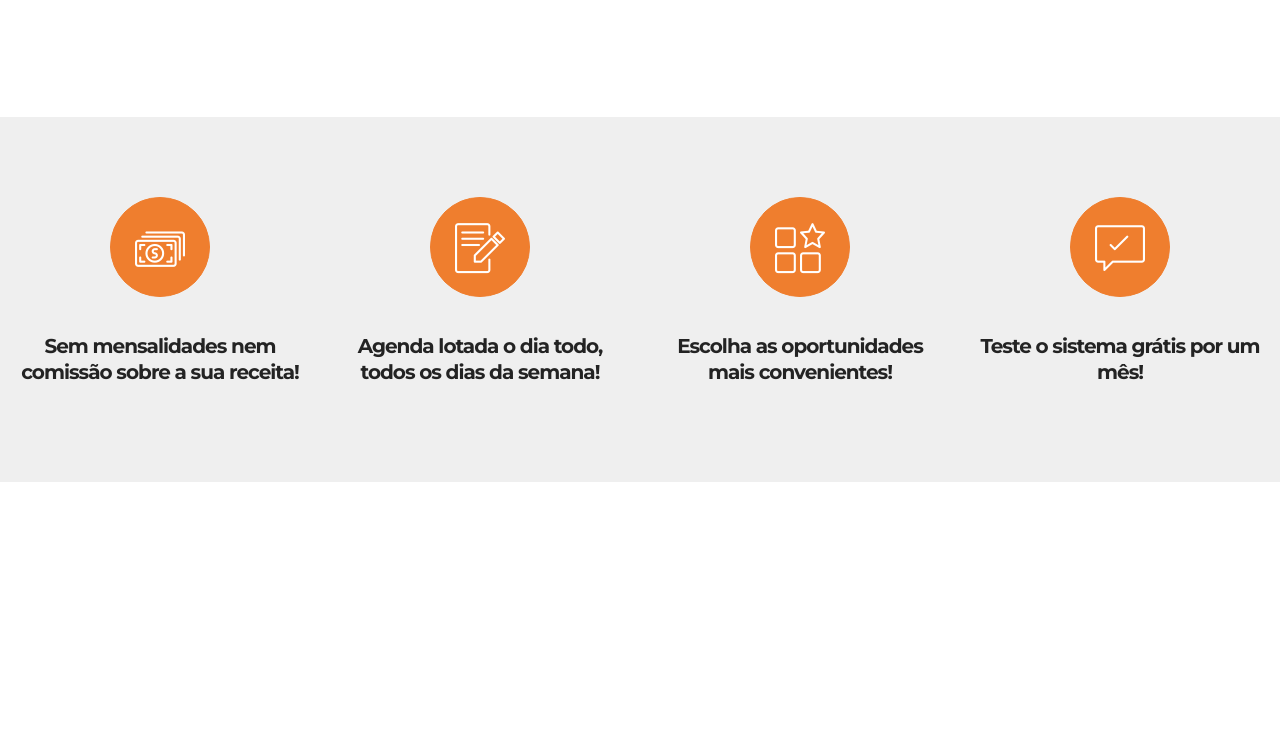
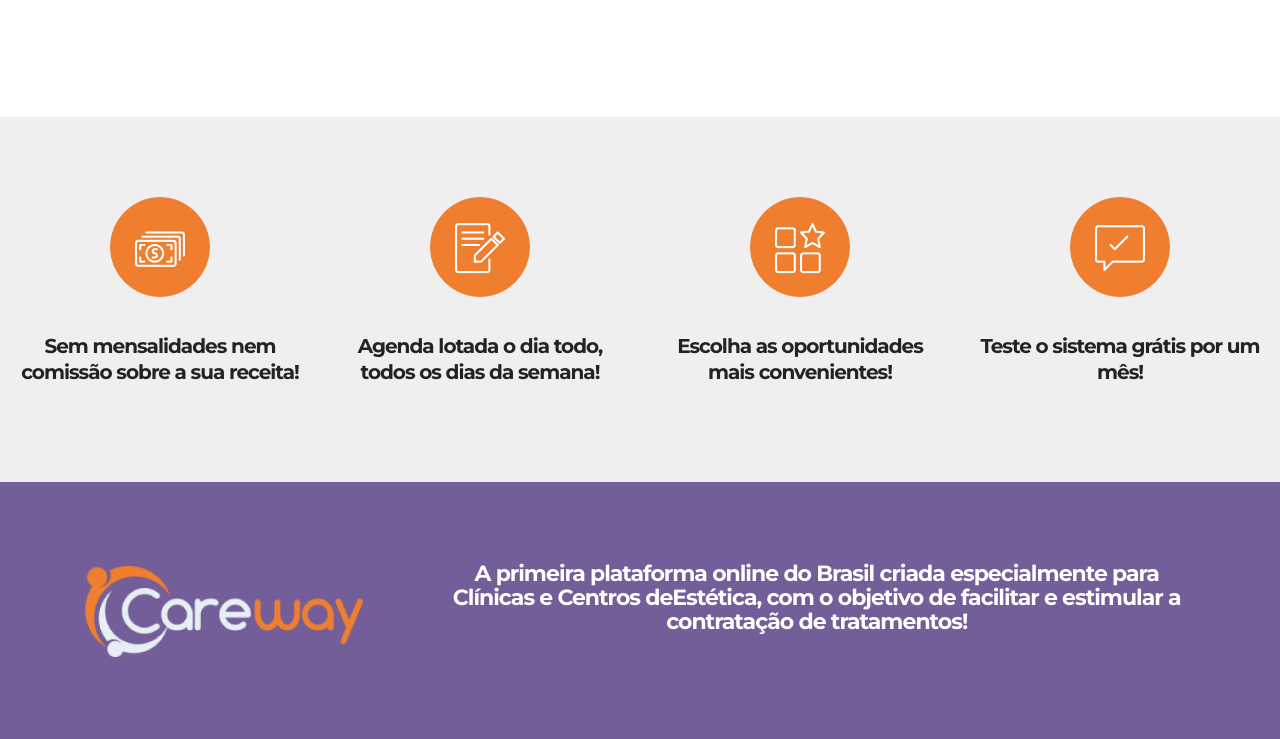
Before and after one commit to mrdesignrn/careway, a plain HTML site: page index.html in a window 1280 px wide. Shown: the part 1396-2135 px from the top of the page. Before the commit the page ends 1878 px from the top, so only its background shows below. Drawn offline with nearby package versions, Linux system fonts and the light colour scheme; files whose address does not match are found by name.

Commit message:
create github pages

```diff
--- a/assets/mobirise/css/mbr-additional.css
+++ b/assets/mobirise/css/mbr-additional.css
@@ -492,3 +492,8 @@ h6,
   background-color: #ef7e2e;
   border-color: #ef7e2e;
 }
+#msg-box5-7 H3 {
+  color: #ffffff;
+  font-size: 22px;
+  text-align: center;
+}
--- a/index.html
+++ b/index.html
@@ -59,7 +59,7 @@
 
 </section>
 
-<section class="engine"><a rel="external" href="https://mobirise.com">easy offline web maker software</a></section><section class="mbr-section mbr-section-hero mbr-section-full header2 mbr-parallax-background mbr-after-navbar" id="header2-1" style="background-image: url(assets/images/bg-woman-2000x1333.jpg);">
+<section class="engine"><a rel="external" href="https://mobirise.com">drag and drop website development software download</a></section><section class="mbr-section mbr-section-hero mbr-section-full header2 mbr-parallax-background mbr-after-navbar" id="header2-1" style="background-image: url(assets/images/bg-woman-2000x1333.jpg);">
 
     <div class="mbr-overlay" style="opacity: 0.3; background-color: rgb(0, 0, 0);">
     </div>
@@ -119,13 +119,14 @@
 
 
                     <div data-form-alert="true">
-                        <div hidden="" data-form-alert-success="true" class="alert alert-form alert-success text-xs-center">Thanks for filling out form!</div>
+                        <div hidden="" data-form-alert-success="true" class="alert alert-form alert-success text-xs-center">Legal que você está na Careway!
+Em instantes entraremos em contato, pelo telefone informado, para concluir seu cadastro e começar a te encaminhar as oportunidades</div>
                     </div>
 
 
                     <form action="https://mobirise.com/" method="post" data-form-title="Preencha seus dados para começara receber oportunidades!">
 
-                        <input type="hidden" value="uvmU4hCdBgKL3isP+hmY/sSx/Zs66CvM0jLQ5/uh8hV7gcZL0cWI88SncITKUCwLUg3XLIxrXmbqe0gxPgRZCjRRd/byS2fbG/mq7daZwtsUrLDdRTeBZSfxd7fmvj8K" data-form-email="true">
+                        <input type="hidden" value="LRDLDr+UFq2n1AZtD0RoLZiY9xD96NDCpdDAIoN6xo4ZZbA2a54uD7J5TB7itJMUb3Ub+EBu0j3Y9jPQ3VIQduqkLxJaz3tYPPW4Ii0RZWe/kmLyq54XAB+zRJFXEz5U" data-form-email="true">
 
                         <div class="row row-sm-offset">
 
@@ -228,6 +229,36 @@
     </div>
 </section>
 
+<section class="mbr-section" id="msg-box5-7" style="background-color: rgb(115, 94, 153); padding-top: 80px; padding-bottom: 80px;">
+
+
+    <div class="container">
+        <div class="row">
+            <div class="mbr-table-md-up">
+
+              <div class="mbr-table-cell mbr-right-padding-md-up mbr-valign-top col-md-7 image-size" style="width: 31%;">
+                  <div class="mbr-figure"><img src="assets/images/logo-careway-1400x457-2.png"></div>
+              </div>
+
+
+
+
+              <div class="mbr-table-cell col-md-5 text-xs-center text-md-left content-size">
+                  <h3 class="mbr-section-title display-2">A primeira plataforma online do Brasil criada especialmente para Clínicas e Centros de<span style="line-height: 1.1;">Estética, com o objetivo de facilitar e estimular a contratação de tratamentos!</span></h3>
+
+
+
+              </div>
+
+
+
+
+            </div>
+        </div>
+    </div>
+
+</section>
+
 
   <script src="assets/web/assets/jquery/jquery.min.js"></script>
   <script src="assets/tether/tether.min.js"></script>
```
Also changed, not shown: assets/images/logo-careway-1400x457-2.png (added), 1 other file.
